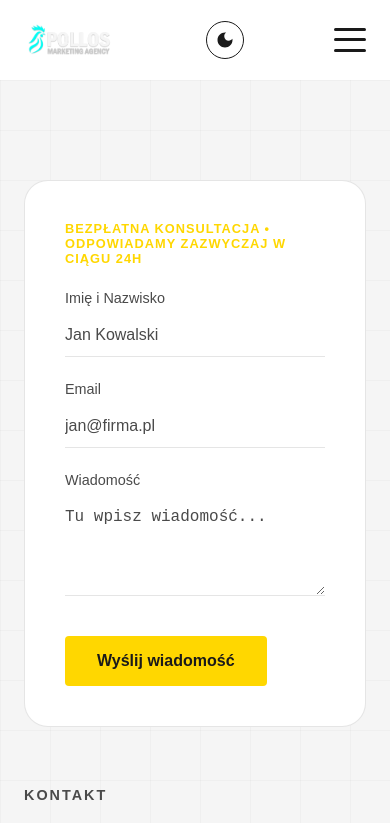
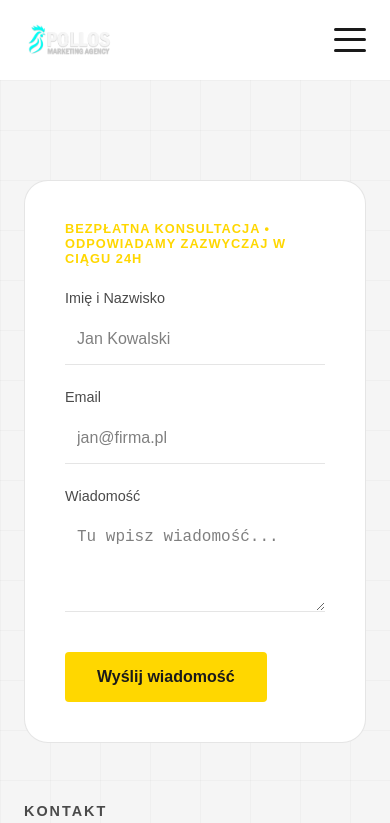
Before and after one commit to PiotrFijalkowski/pollos_website, a Next.js app: page /kontakt in a window 390 px wide. Shown: the top 823 px of the page. Built offline with nearby package versions, Linux system fonts and the light colour scheme.

Commit message:
feat: add Navbar component with desktop and mobile menus and Contact section styles.

```diff
--- a/src/components/Contact/Contact.styles.ts
+++ b/src/components/Contact/Contact.styles.ts
@@ -178,44 +178,50 @@ export const InputLabel = styled.label`
 `;
 
 export const Input = styled.input`
-  background: transparent;
+  background: ${({ theme }) => theme.colors.background === '#0a0a0a' ? 'rgba(255, 255, 255, 0.03)' : 'transparent'};
   border: none;
-  border-bottom: 1px solid ${({ theme }) => theme.colors.border};
-  padding: 12px 0;
+  border-bottom: 1px solid ${({ theme }) => theme.colors.background === '#0a0a0a' ? 'rgba(255, 255, 255, 0.2)' : theme.colors.border};
+  padding: 16px 12px;
   color: ${({ theme }) => theme.colors.text};
   font-size: 1rem;
-  transition: border-color 0.2s ease;
+  transition: all 0.3s ease;
   width: 100%;
 
   &:focus {
     outline: none;
-    border-bottom-color: ${({ theme }) => theme.colors.accent};
+    background: ${({ theme }) => theme.colors.background === '#0a0a0a' ? 'rgba(255, 255, 255, 0.05)' : 'transparent'};
+    border-bottom: 1px solid ${({ theme }) => theme.colors.accent};
+    padding-left: 20px; /* Enhanced slide effect */
   }
 
   &::placeholder {
     color: ${({ theme }) => theme.colors.textSecondary};
+    opacity: 0.7;
   }
 `;
 
 export const TextArea = styled.textarea`
-  background: transparent;
+  background: ${({ theme }) => theme.colors.background === '#0a0a0a' ? 'rgba(255, 255, 255, 0.03)' : 'transparent'};
   border: none;
-  border-bottom: 1px solid ${({ theme }) => theme.colors.border};
-  padding: 12px 0;
+  border-bottom: 1px solid ${({ theme }) => theme.colors.background === '#0a0a0a' ? 'rgba(255, 255, 255, 0.2)' : theme.colors.border};
+  padding: 16px 12px;
   color: ${({ theme }) => theme.colors.text};
   font-size: 1rem;
-  transition: border-color 0.2s ease;
+  transition: all 0.3s ease;
   width: 100%;
   resize: vertical;
   min-height: 100px;
 
   &:focus {
     outline: none;
-    border-bottom-color: ${({ theme }) => theme.colors.accent};
+    background: ${({ theme }) => theme.colors.background === '#0a0a0a' ? 'rgba(255, 255, 255, 0.05)' : 'transparent'};
+    border-bottom: 1px solid ${({ theme }) => theme.colors.accent};
+    padding-left: 20px;
   }
 
   &::placeholder {
     color: ${({ theme }) => theme.colors.textSecondary};
+    opacity: 0.7;
   }
 `;
 
--- a/src/components/Navbar/Navbar.styles.ts
+++ b/src/components/Navbar/Navbar.styles.ts
@@ -38,6 +38,13 @@ export const RightSection = styled.div`
   display: flex;
   align-items: center;
   gap: 24px;
+`;
+
+export const DesktopThemeToggle = styled.div`
+  display: none;
+  @media (min-width: 1024px) {
+    display: block;
+  }
 `;
 
 export const DesktopMenu = styled.div`
--- a/src/components/Navbar/Navbar.tsx
+++ b/src/components/Navbar/Navbar.tsx
@@ -9,6 +9,7 @@ import {
   NavContent,
   LogoContainer,
   RightSection,
+  DesktopThemeToggle,
   DesktopMenu,
   NavItem,
   NavLink,
@@ -77,8 +78,10 @@ const Navbar = () => {
               <NavLink href="/faq">FAQ</NavLink>
               <NavLink href="/kontakt">Kontakt</NavLink>
             </DesktopMenu>
-            <ThemeToggle color={scrolled || isOpen ? theme?.colors?.text : theme?.colors?.navText} />
-            <CTAButton href="/kontakt">Darmowa Wycena</CTAButton>
+            <DesktopThemeToggle>
+              <ThemeToggle color={scrolled || isOpen ? theme?.colors?.text : theme?.colors?.navText} />
+            </DesktopThemeToggle>
+            <CTAButton href="/kontakt">Darmowa Konsultacja</CTAButton>
           </RightSection>
 
           <HamburgerButton
@@ -117,7 +120,7 @@ const Navbar = () => {
           <ThemeToggle />
         </div>
 
-        <CTAButton href="/kontakt" onClick={toggleMenu} style={{ display: 'inline-block' }}>Darmowa Wycena</CTAButton>
+        <CTAButton href="/kontakt" onClick={toggleMenu} style={{ display: 'inline-block' }}>Darmowa Konsultacja</CTAButton>
       </MobileMenuOverlay>
     </>
   );
```
